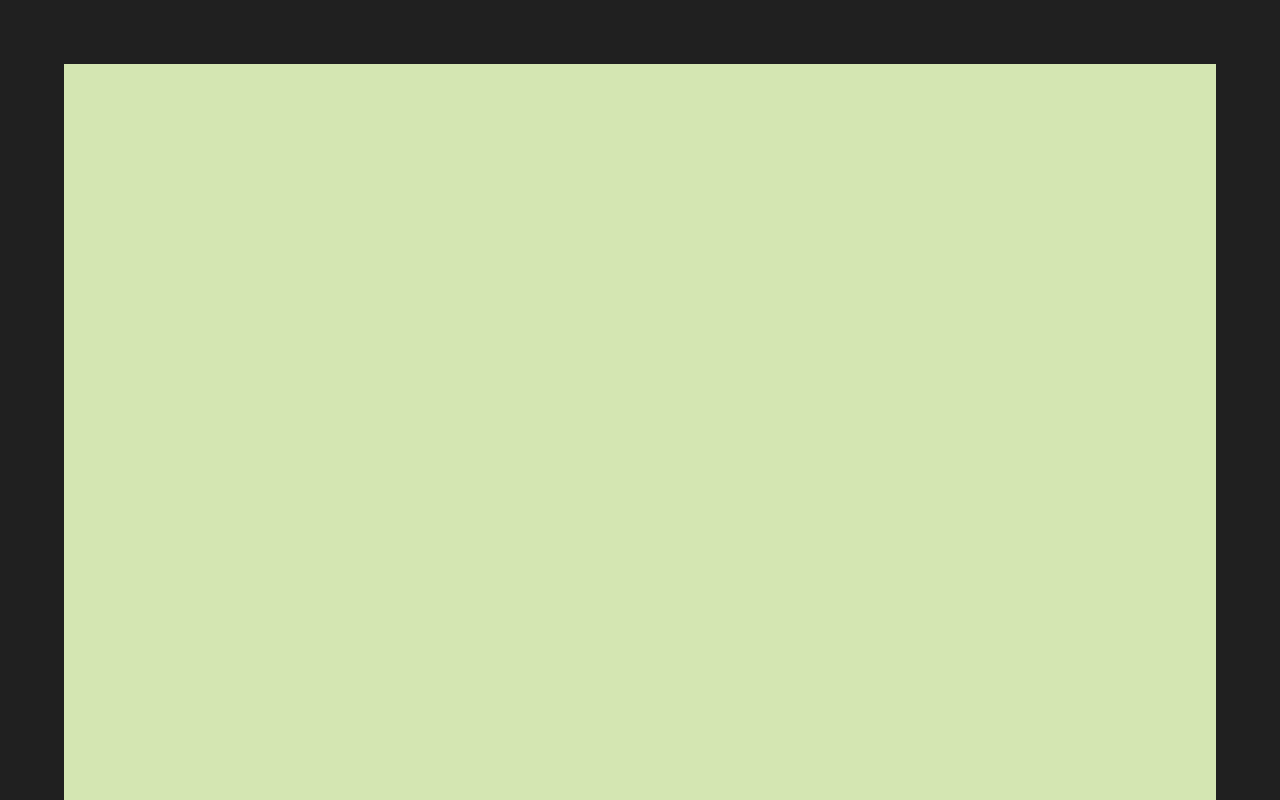
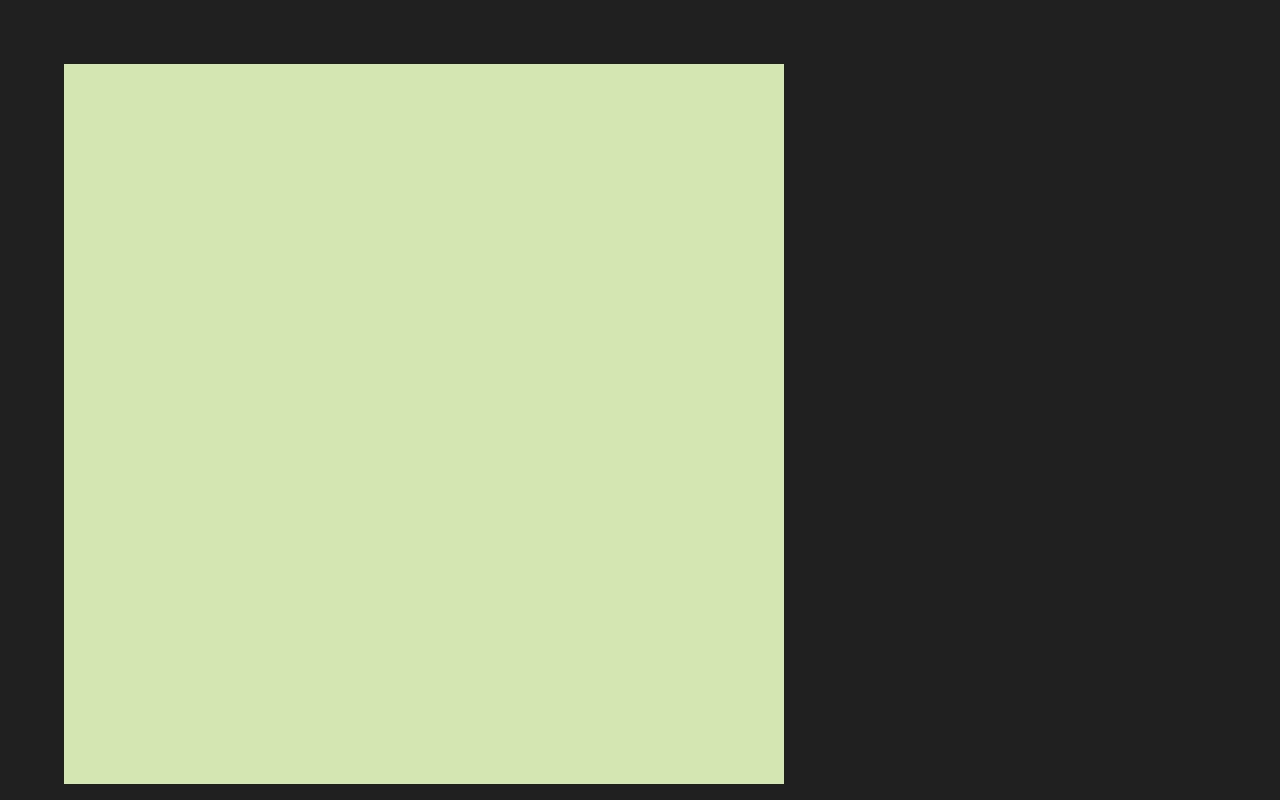
Before and after one commit to narobins/narobins.github.io, a plain HTML site: page drawtools/cutncolor.html in a window 1280 px wide. Shown: the top 800 px of the page. Drawn offline with Linux system fonts and the light colour scheme.

Commit message:
'debugging'

```diff
--- a/drawtools/cutncolor.html
+++ b/drawtools/cutncolor.html
@@ -3,6 +3,8 @@
 		<title>three.js canvas - geometry - shapes</title>
 		<meta charset="utf-8">
 		<meta name="viewport" content="width=device-width, user-scalable=no, minimum-scale=1.0, maximum-scale=1.0">
+		<link href="https://fonts.googleapis.com/icon?family=Material+Icons"
+      rel="stylesheet">
 		<style>
 			body {
 				font-family: Monospace;
@@ -22,9 +24,17 @@
 				height: 90vw;
 				margin: 5vw;
 			}
+			i.material-icons {
+				color: white;
+			}
 		</style>
 	</head>
 	<body>
+<!-- 		<div id='menu'>
+			<i class="material-icons">menu</i>
+			<i class="material-icons">save</i>
+			<i class="material-icons">help</i>
+		</div> -->
 		<div id='container'>
 			<canvas id="canvas"></canvas>
 		</div>
@@ -89,6 +99,8 @@
 			var visualizer;
 			var hueVisualizer;
 
+			onDocumentResize();
+
 			initDim();
 
 			init();
@@ -138,18 +150,18 @@
 				renderer.setSize( bb.width, bb.height );
 				renderer.sortElements = false;
 
-				document.addEventListener( 'mousedown', onDocumentMouseDown, false );
-				document.addEventListener( 'touchstart', onDocumentMouseDown, false );
+				canvas.addEventListener( 'mousedown', onDocumentMouseDown, false );
+				canvas.addEventListener( 'touchstart', onDocumentMouseDown, false );
 
-				document.addEventListener( 'mousemove', onDocumentMouseMove, false );
-				document.addEventListener( 'touchmove', onDocumentMouseMove, false );
+				canvas.addEventListener( 'mousemove', onDocumentMouseMove, false );
+				canvas.addEventListener( 'touchmove', onDocumentMouseMove, false );
 
-				document.addEventListener( 'mouseup', onDocumentMouseUp, false );
-				document.addEventListener( 'touchup', onDocumentMouseUp, false );
+				canvas.addEventListener( 'mouseup', onDocumentMouseUp, false );
+				canvas.addEventListener( 'touchup', onDocumentMouseUp, false );
 
-				document.addEventListener( 'wheel', onDocumentMouseWheel, false );
+				canvas.addEventListener( 'wheel', onDocumentMouseWheel, false );
 				window.addEventListener( 'resize', onDocumentResize, false );
-				document.addEventListener("keypress", onKeyPress, false);
+				canvas.addEventListener("keypress", onKeyPress, false);
 			}
 
 			function checkIntersection(event) {
@@ -278,10 +290,12 @@
 			};
 
 			function onKeyPress() {
+				console.log(event);
 				closeShape();
 			}
 
 			function onDocumentMouseDown(event) {
+				console.log(event);
 				if (rightClick(event)) {
 					hoverObj = checkIntersection(event);
 					if (hoverObj != undefined) {
@@ -316,21 +330,21 @@
 			function onDocumentMouseWheel(event) {
 				hoverObj = checkIntersection(event);
 				if (hoverObj) {
+					var hsl = new THREE.Color();
+					hoverObj.material.color.getHSL(hsl);
 					if (event.deltaY) {
-						var hsl = new THREE.Color();
-						hoverObj.material.color.getHSL(hsl);
-
-						// hoverObj.material.color.setHSL(hsl.h, hsl.s, hsl.l);
-						hoverObj.material.color.setHSL(hsl.h, hsl.s, clamp(hsl.l + 0.05 * clamp(-event.deltaY, -1, 1), 0, 1));
-						// hoverObj.material.color.b = clamp(hoverObj.material.color.b + 0.05 * clamp(event.deltaY, -1, 1), 0, 1);
+						hoverObj.material.color.setHSL(hsl.h, hsl.s, clamp(hsl.l + 0.02 * clamp(-event.deltaY, -1, 1), 0, 1));
 					}
 					if (event.deltaX) {
-						hoverObj.material.color.r = clamp(hoverObj.material.color.r + 0.05 * clamp(event.deltaX, -1, 1), 0, 1);
+						hoverObj.material.color.setHSL(hsl.h, clamp(hsl.s + 0.02 * clamp(-event.deltaX, -1, 1), 0, 1), hsl.l);
 					}
 				}
 			}
 
 			function onDocumentMouseMove() {
+				console.log(event);
+				console.log(event.type);
+				console.log(event.changedTouches);
 				if (event.type == 'touchmove' && event.changedTouches.length == 3) {
 					onDocumentMouseWheel();
 				} else if ((rightClick(event) && hoverObj != undefined) ||
@@ -372,10 +386,12 @@
 			}
 
 			function onDocumentResize() {
-				var dim = window.innerWidth * 0.9;
+				var dim = Math.min(window.innerWidth, window.innerHeight) * 0.9;
 				document.getElementById('canvas').style.width = dim + 'px'
 				document.getElementById('canvas').style.height = dim + 'px'
-				renderer.setSize( dim, dim );
+				if (renderer != undefined) {
+					renderer.setSize( dim, dim );
+				}
 			}
 
 			// Utility
@@ -408,6 +424,7 @@
 				} else {
 					vec.set(event.clientX, event.clientY, 0.5);
 				}
+				console.log(vec);
 
 				var bb = document.getElementById('canvas').getBoundingClientRect();
 				vec.set(((vec.x - bb.left) / bb.width) * 2 - 1,
```
